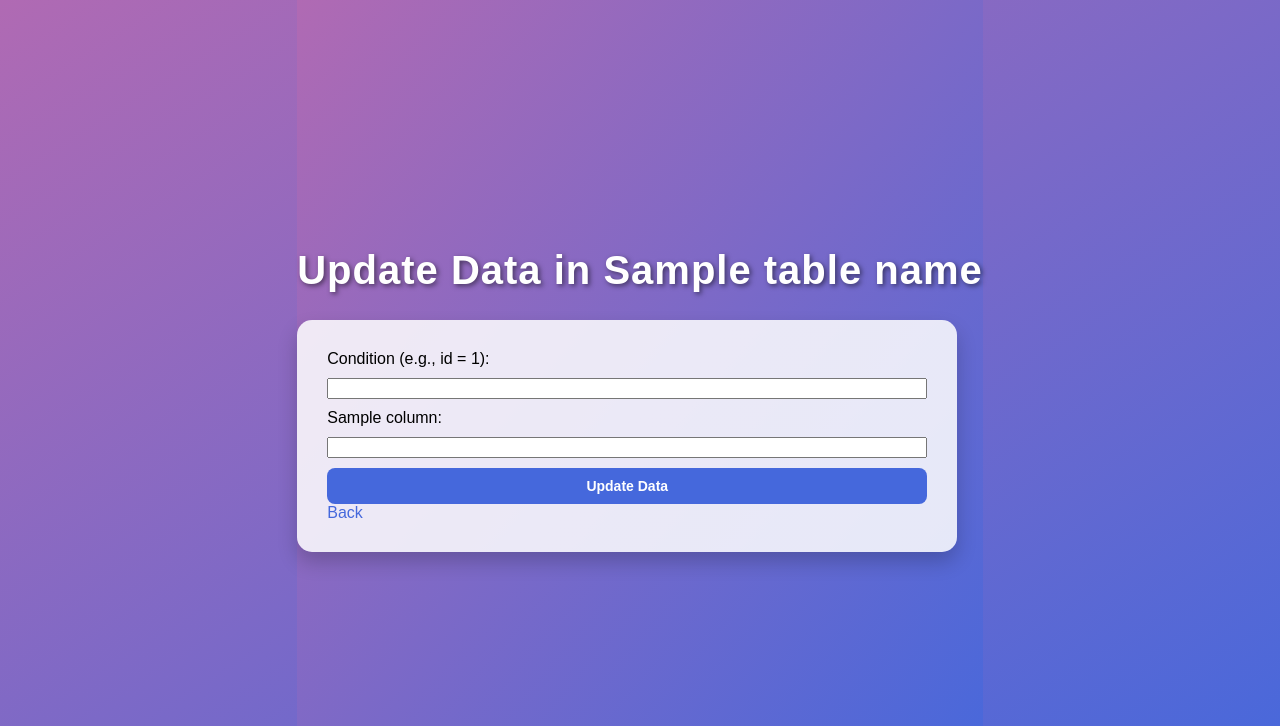
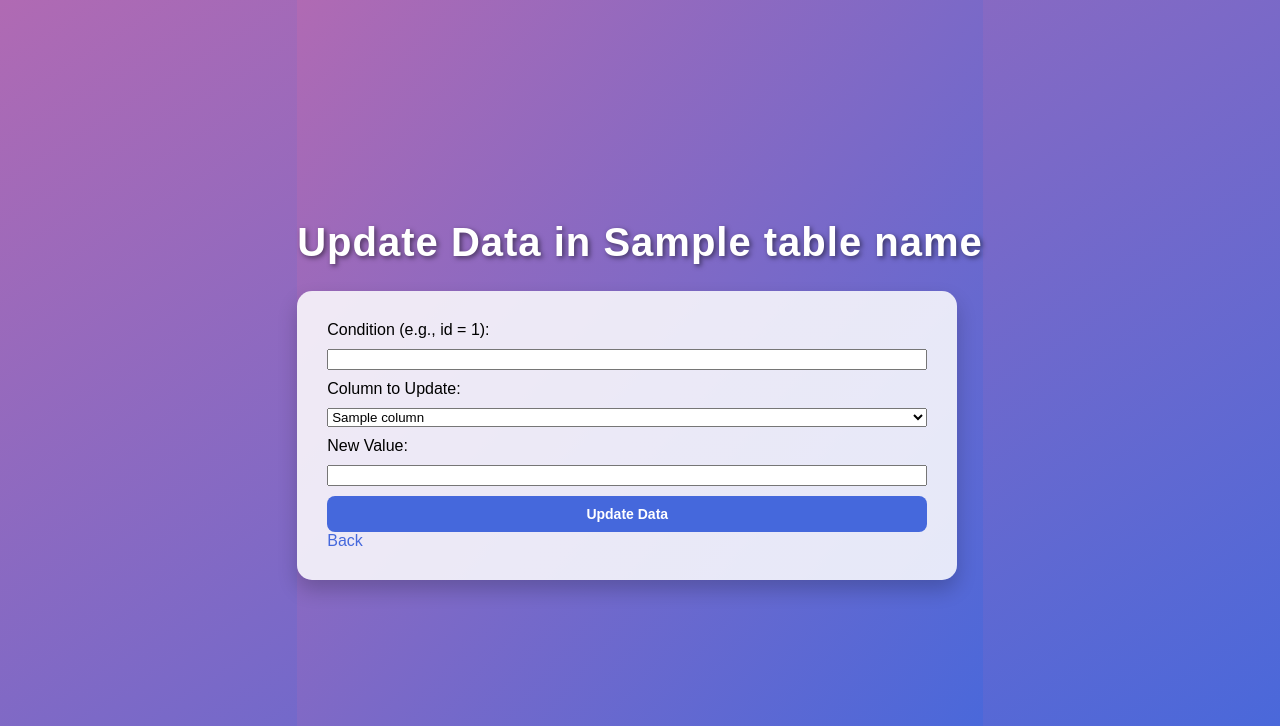
Before and after one commit to PowerX-NOT/DBMS_WebApplication, a Flask app: template templates/update_data.html in a window 1280 px wide. Shown: the top 726 px of the page. Run offline with Flask 3, Linux system fonts and the light colour scheme; the template is opened without the code that fills it: most values are stand-ins (such as "Sample title", 1, 10 or a date in 2020).

Commit message:
fix update_data
    File "/home/powerxnot/vintage_website/app.py", line 124, in update_data

    update_column = request.form['update_column']
                    ^^^^^^^^^^^^^^^^^^^^^^^^^^^^^

    File "/home/powerxnot/.local/lib/python3.11/site-packages/werkzeug/datastructures/structures.py", line 235, in __getitem__

    raise exceptions.BadRequestKeyError(key)
    ^^^^^^^^^^^^^^^^^^^^^^^^^^^^^^^^^^^^^^^^

    werkzeug.exceptions.BadRequestKeyError: 400 Bad Request: The browser (or proxy) sent a request that this server could not understand.
    KeyError: 'update_column'

```diff
--- a/templates/update_data.html
+++ b/templates/update_data.html
@@ -16,13 +16,23 @@
                 <input type="hidden" name="db_name" value="{{ db_name }}">
                 <input type="hidden" name="user" value="{{ user }}">
                 <input type="hidden" name="password" value="{{ password }}">
+
+                <!-- Condition for update -->
                 <label for="condition">Condition (e.g., id = 1):</label>
                 <input type="text" id="condition" name="condition" required>
 
-                {% for column in columns %}
-                <label for="{{ column }}">{{ column }}:</label>
-                <input type="text" id="{{ column }}" name="{{ column }}" required>
-                {% endfor %}
+                <!-- Dropdown to select column -->
+                <label for="update_column">Column to Update:</label>
+                <select id="update_column" name="update_column" required>
+                    {% for column in columns %}
+                    <option value="{{ column }}">{{ column }}</option>
+                    {% endfor %}
+                </select>
+
+                <!-- Input for new value -->
+                <label for="update_value">New Value:</label>
+                <input type="text" id="update_value" name="update_value" required>
+
                 <button class="action-btn" type="submit">Update Data</button>
             </form>
             <a href="{{ url_for('use_database') }}" class="back-link">Back</a>
```
